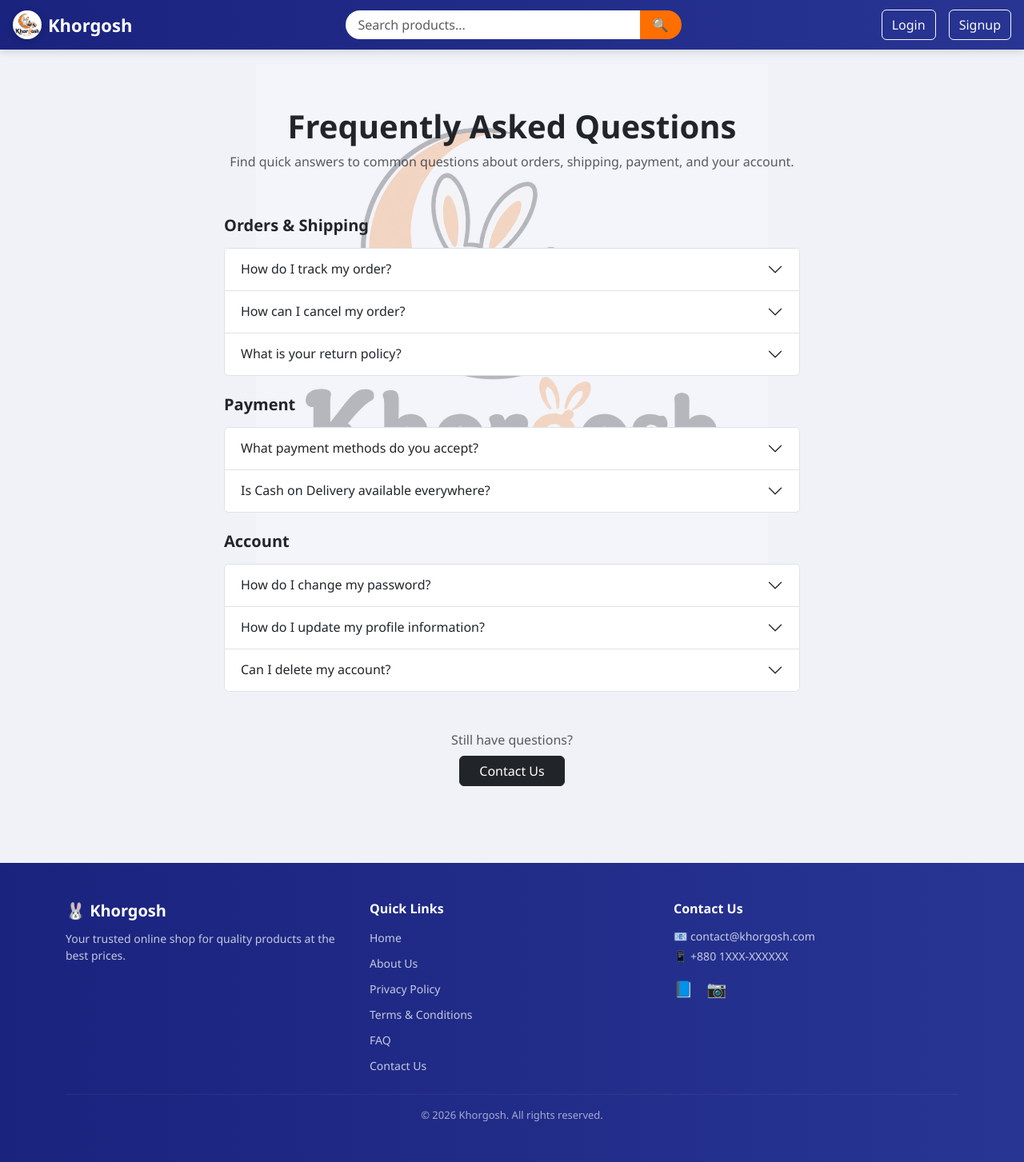
After one commit to mahdiribbi/Al-RiRa, a Django app: page /faq/ in a window 1280 px wide. The commit adds this page. Shown: the whole page at 80% size. Run offline with Django 5.2, Linux system fonts and the light colour scheme.

Commit message:
Add FAQ page with accordion sections

```diff
--- a/backend/products/templates/base.html
+++ b/backend/products/templates/base.html
@@ -496,6 +496,7 @@
                         <li><a href="{% url 'about_us' %}">About Us</a></li>
                         <li><a href="{% url 'privacy_policy' %}">Privacy Policy</a></li>
                          <li><a href="{% url 'terms_conditions' %}">Terms & Conditions</a></li>
+                        <li><a href="{% url 'faq' %}">FAQ</a></li>
                         <li><a href="{% url 'contact_us' %}">Contact Us</a></li>
                     </ul>
                 </div>
--- /dev/null
+++ b/backend/products/templates/faq.html
@@ -0,0 +1,145 @@
+{% extends 'base.html' %}
+{% load static %}
+
+{% block title %}FAQ - Khorgosh{% endblock %}
+
+{% block content %}
+<div class="faq-page py-5">
+    <div class="container">
+        <div class="text-center mb-5">
+            <h1 class="fw-bold">Frequently Asked Questions</h1>
+            <p class="text-muted">Find quick answers to common questions about orders, shipping, payment, and your account.</p>
+        </div>
+
+        <div class="row justify-content-center">
+            <div class="col-lg-8">
+
+                <h5 class="fw-bold mb-3 mt-2">Orders & Shipping</h5>
+                <div class="accordion mb-4" id="faqOrders">
+
+                    <div class="accordion-item">
+                        <h2 class="accordion-header">
+                            <button class="accordion-button collapsed" type="button" data-bs-toggle="collapse" data-bs-target="#faqO1">
+                                How do I track my order?
+                            </button>
+                        </h2>
+                        <div id="faqO1" class="accordion-collapse collapse" data-bs-parent="#faqOrders">
+                            <div class="accordion-body">
+                                You can track your order anytime from the "My Orders" page in your account. It shows the current status of each order, from pending to delivered.
+                            </div>
+                        </div>
+                    </div>
+
+                    <div class="accordion-item">
+                        <h2 class="accordion-header">
+                            <button class="accordion-button collapsed" type="button" data-bs-toggle="collapse" data-bs-target="#faqO2">
+                                How can I cancel my order?
+                            </button>
+                        </h2>
+                        <div id="faqO2" class="accordion-collapse collapse" data-bs-parent="#faqOrders">
+                            <div class="accordion-body">
+                                You can cancel an order from "My Orders" as long as it is still in the pending state. Once it has been shipped, cancellation is no longer possible.
+                            </div>
+                        </div>
+                    </div>
+
+                    <div class="accordion-item">
+                        <h2 class="accordion-header">
+                            <button class="accordion-button collapsed" type="button" data-bs-toggle="collapse" data-bs-target="#faqO3">
+                                What is your return policy?
+                            </button>
+                        </h2>
+                        <div id="faqO3" class="accordion-collapse collapse" data-bs-parent="#faqOrders">
+                            <div class="accordion-body">
+                                If you receive a damaged or incorrect product, please contact us within 3 days of delivery through our Contact Us page, and we'll help resolve it.
+                            </div>
+                        </div>
+                    </div>
+
+                </div>
+
+                <h5 class="fw-bold mb-3">Payment</h5>
+                <div class="accordion mb-4" id="faqPayment">
+
+                    <div class="accordion-item">
+                        <h2 class="accordion-header">
+                            <button class="accordion-button collapsed" type="button" data-bs-toggle="collapse" data-bs-target="#faqP1">
+                                What payment methods do you accept?
+                            </button>
+                        </h2>
+                        <div id="faqP1" class="accordion-collapse collapse" data-bs-parent="#faqPayment">
+                            <div class="accordion-body">
+                                Currently we support Cash on Delivery. Online payment options like bKash and Nagad will be added soon.
+                            </div>
+                        </div>
+                    </div>
+
+                    <div class="accordion-item">
+                        <h2 class="accordion-header">
+                            <button class="accordion-button collapsed" type="button" data-bs-toggle="collapse" data-bs-target="#faqP2">
+                                Is Cash on Delivery available everywhere?
+                            </button>
+                        </h2>
+                        <div id="faqP2" class="accordion-collapse collapse" data-bs-parent="#faqPayment">
+                            <div class="accordion-body">
+                                Yes, Cash on Delivery is currently available for all locations we deliver to.
+                            </div>
+                        </div>
+                    </div>
+
+                </div>
+
+                <h5 class="fw-bold mb-3">Account</h5>
+                <div class="accordion mb-4" id="faqAccount">
+
+                    <div class="accordion-item">
+                        <h2 class="accordion-header">
+                            <button class="accordion-button collapsed" type="button" data-bs-toggle="collapse" data-bs-target="#faqA1">
+                                How do I change my password?
+                            </button>
+                        </h2>
+                        <div id="faqA1" class="accordion-collapse collapse" data-bs-parent="#faqAccount">
+                            <div class="accordion-body">
+                                Go to your Profile page and use the "Change Password" section. You'll need to enter your current password to set a new one.
+                            </div>
+                        </div>
+                    </div>
+
+                    <div class="accordion-item">
+                        <h2 class="accordion-header">
+                            <button class="accordion-button collapsed" type="button" data-bs-toggle="collapse" data-bs-target="#faqA2">
+                                How do I update my profile information?
+                            </button>
+                        </h2>
+                        <div id="faqA2" class="accordion-collapse collapse" data-bs-parent="#faqAccount">
+                            <div class="accordion-body">
+                                Visit your Profile page to update your name, email, username, or avatar at any time.
+                            </div>
+                        </div>
+                    </div>
+
+                    <div class="accordion-item">
+                        <h2 class="accordion-header">
+                            <button class="accordion-button collapsed" type="button" data-bs-toggle="collapse" data-bs-target="#faqA3">
+                                Can I delete my account?
+                            </button>
+                        </h2>
+                        <div id="faqA3" class="accordion-collapse collapse" data-bs-parent="#faqAccount">
+                            <div class="accordion-body">
+                                Yes, you can permanently delete your account from the "Danger Zone" section of your Profile page.
+                            </div>
+                        </div>
+                    </div>
+
+                </div>
+
+                <div class="text-center mt-5">
+                    <p class="text-muted mb-2">Still have questions?</p>
+                    <a href="{% url 'contact_us' %}" class="btn btn-dark px-4">Contact Us</a>
+                </div>
+
+            </div>
+        </div>
+    </div>
+</div>
+{% endblock %}
--- a/backend/products/urls.py
+++ b/backend/products/urls.py
@@ -4,40 +4,79 @@ from . import views
 
 urlpatterns = [
     path('', views.home, name='home'),
+
     path('signup/', views.signup, name='signup'),
+
     path('login/', views.custom_login, name='login'),
+
     path('logout/', auth_views.LogoutView.as_view(next_page='home'), name='logout'),
+
     path('add-to-cart/<int:product_id>/', views.add_to_cart, name='add_to_cart'),
+
     path('cart/', views.cart_view, name='cart'),
-    path('remove-from-cart/<int:item_id>/', views.remove_from_cart, name='remove_from_cart'),
+
+    path('remove-from-cart/<int:item_id>/', views.
+    remove_from_cart, name='remove_from_cart'),
+
     path('update-cart/<int:item_id>/<str:action>/', views.update_cart_quantity, name='update_cart_quantity'),
+
     path('product/<int:product_id>/', views.product_detail, name='product_detail'),
+
     path('checkout/', views.checkout, name='checkout'),
+
     path('order-success/<int:order_id>/', views.order_success, name='order_success'),
+
     path('my-orders/', views.my_orders, name='my_orders'),
+
     path('about-us/', views.about_us, name='about_us'),
+
     path('privacy-policy/', views.privacy_policy, name='privacy_policy'),
+
     path('terms-conditions/', views.terms_conditions, name='terms_conditions'),
+
+    path('faq/', views.faq, name='faq'),
+
     path('category/<slug:slug>/', views.category_detail, name='category_detail'),
+
     path('cancel-order/<int:order_id>/', views.cancel_order, name='cancel_order'),
+
     path('my-admin-dashboard/', views.my_admin_dashboard, name='my_admin_dashboard'),
+
     path('update-order-status/<int:order_id>/<str:new_status>/', views.update_order_status, name='update_order_status'),
+
     path('admin-dashboard/products/', views.admin_product_list, name='admin_product_list'),
+
     path('admin-dashboard/products/add/', views.admin_product_add, name='admin_product_add'),
+
     path('admin-dashboard/products/edit/<int:product_id>/', views.admin_product_edit, name='admin_product_edit'),
+
     path('admin-dashboard/products/delete/<int:product_id>/', views.admin_product_delete, name='admin_product_delete'),
+
     path('admin-dashboard/categories/', views.admin_category_list, name='admin_category_list'),
+
     path('admin-dashboard/categories/add/', views.admin_category_add, name='admin_category_add'),
+
     path('admin-dashboard/categories/edit/<int:category_id>/', views.admin_category_edit, name='admin_category_edit'),
+
     path('admin-dashboard/categories/delete/<int:category_id>/', views.admin_category_delete, name='admin_category_delete'),
+
     path('admin-dashboard/orders/', views.admin_all_orders, name='admin_all_orders'),
+
     path('admin-dashboard/users/', views.admin_user_list, name='admin_user_list'),
+
     path('profile/', views.profile_edit, name='profile_edit'),
+
     path('admin-dashboard/profile/', views.admin_profile, name='admin_profile'),
+
     path('admin-dashboard/orders/<int:order_id>/', views.admin_order_detail, name='admin_order_detail'),
+
     path('admin-dashboard/orders/export/', views.export_orders_csv, name='export_orders_csv'),
+
     path('admin-dashboard/users/export/', views.export_users_csv, name='export_users_csv'),
+
     path('contact-us/', views.contact_us, name='contact_us'),
+
     path('admin-dashboard/messages/', views.admin_contact_messages, name='admin_contact_messages'),
+
     path('mark-message-read/<int:message_id>/', views.mark_message_read, name='mark_message_read'),
 ]
--- a/backend/products/views.py
+++ b/backend/products/views.py
@@ -206,6 +206,10 @@ def privacy_policy(request):
 
 def terms_conditions(request):
     return render(request, 'terms_conditions.html')
+
+
+def faq(request):
+    return render(request, 'faq.html')
 
 
 def category_detail(request, slug):
@@ -455,8 +459,6 @@ def admin_user_list(request):
 
     return render(request, 'admin_user_list.html', {'user_data': user_data, 'search_query': query})
 
-    return render(request, 'admin_user_list.html', {'user_data': user_data, 'search_query': query})
-
 
 @login_required
 def profile_edit(request):
@@ -585,6 +587,7 @@ def export_users_csv(request):
 
     return response
 
+
 def contact_us(request):
     if request.method == 'POST':
         name = request.POST.get('name')
@@ -603,6 +606,7 @@ def contact_us(request):
 
     return render(request, 'contact_us.html')
 
+
 @admin_required
 def admin_contact_messages(request):
     contact_messages = ContactMessage.objects.all().order_by('-created_at')
```
